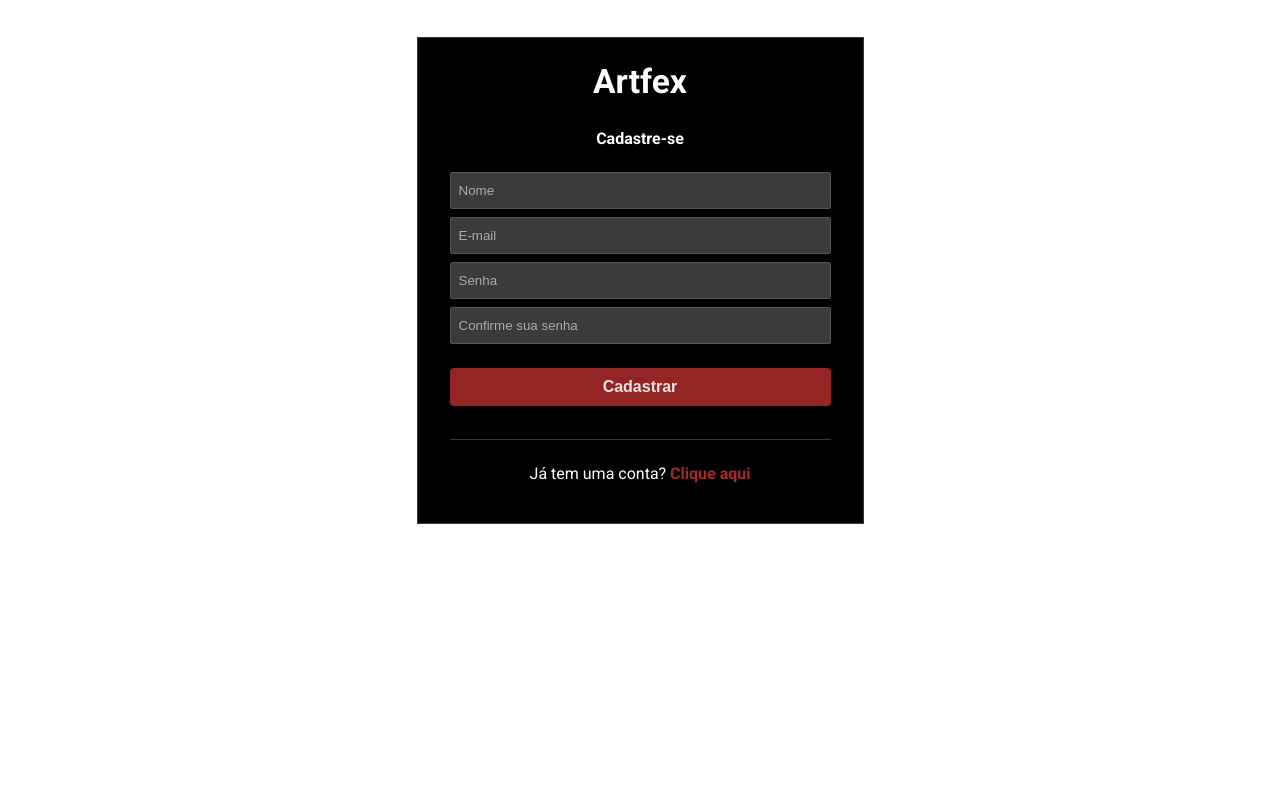
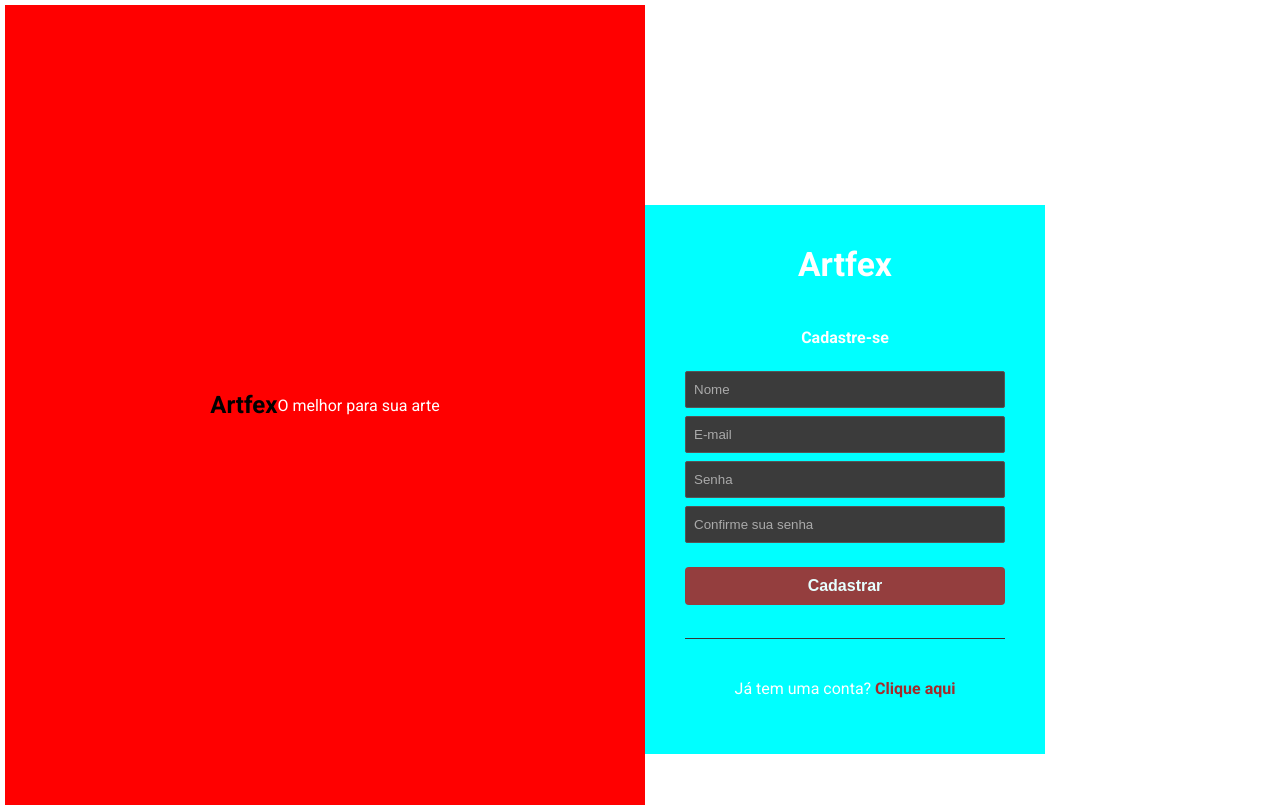
Before and after one commit to Victor-Gabriel-marinho/artfex, a React (Create React App) app in the folder frontend/: page /register in a window 1280 px wide. Built offline with nearby package versions, Linux system fonts and the light colour scheme.

Commit message:
estilizacao pagina de registro

```diff
--- a/frontend/src/index.css
+++ b/frontend/src/index.css
@@ -5,6 +5,8 @@ body {
   box-sizing: border-box;
   padding: 5px;
   width: 100vw;
+  overflow-x: hidden;
+  overflow-y: hidden;
 }
 
 a {
--- a/frontend/src/pages/Auth/Auth.css
+++ b/frontend/src/pages/Auth/Auth.css
@@ -1,11 +1,11 @@
-#login,
+/* #login,
 #register {
   border: 1px solid #363636;
   background-color: #000;
   padding: 1.5em 2em;
   max-width: 30%;
   margin: 2em auto;
-}
+} */
 
 #login h2,
 #register h2 {
@@ -40,3 +40,36 @@
   font-weight: bold;
   color: brown;
 }
+
+.container {
+  display: flex;
+  justify-content: center;
+  align-items: center;
+  height: 100vh;
+  width: 100vw;
+}
+
+.register--left {
+  width:40vw;
+  height: 100vh;
+  flex: 1;
+  display: flex;
+  justify-content: center;
+  align-items: center;
+  background-color: red;
+}
+
+.register--rigth {
+  width: 50vw;
+  height: 50vh;
+  flex: 1;
+}
+
+.register--card {
+  width: 50%;
+  display: flex;
+  flex-direction: column;
+  justify-content: center;
+  background-color: aqua;
+  padding: 40px;
+}
--- a/frontend/src/pages/Auth/Register.js
+++ b/frontend/src/pages/Auth/Register.js
@@ -4,17 +4,16 @@ import "./Auth.css";
 import { Link } from "react-router-dom";
 
 //Hooks
-import { useState, useEffect} from "react";
+import { useState, useEffect } from "react";
 
 const Register = () => {
-  const [name, setName] = useState("")
-  const [email, setEmail] = useState("")
-  const [password, setPassword] = useState("")
-  const [confirmPassword, setConfirmPassword] = useState("")
-  const [error, setError] = useState("")
+  const [name, setName] = useState("");
+  const [email, setEmail] = useState("");
+  const [password, setPassword] = useState("");
+  const [confirmPassword, setConfirmPassword] = useState("");
+  const [error, setError] = useState("");
 
   const handleSubmit = (e) => {
-
     e.preventDefault();
 
     const user = {
@@ -25,8 +24,8 @@ const Register = () => {
     };
 
     if (password !== confirmPassword) {
-      setError("As senhas precisam ser iguais")
-      return
+      setError("As senhas precisam ser iguais");
+      return;
     }
 
     console.log(user);
@@ -34,9 +33,17 @@ const Register = () => {
 
   return (
     <div id="register">
+      <div className="container">
+
+        <section className="register--left">
+          <h1>Artfex</h1>
+          <p>O melhor para sua arte</p>
+        </section>
+
+        <section className="register--rigth">
+          <div className="register--card">
             <h2>Artfex</h2>
             <p className="subtitle">Cadastre-se</p>
-      <div className="container">
             <form onSubmit={handleSubmit}>
               <input
                 type="text"
@@ -69,6 +76,8 @@ const Register = () => {
               Já tem uma conta? <Link to="/login">Clique aqui</Link>
             </p>
           </div>
+        </section>
+      </div>
     </div>
   );
 };
```
Lines whose indentation alone changed are shown as unchanged.
